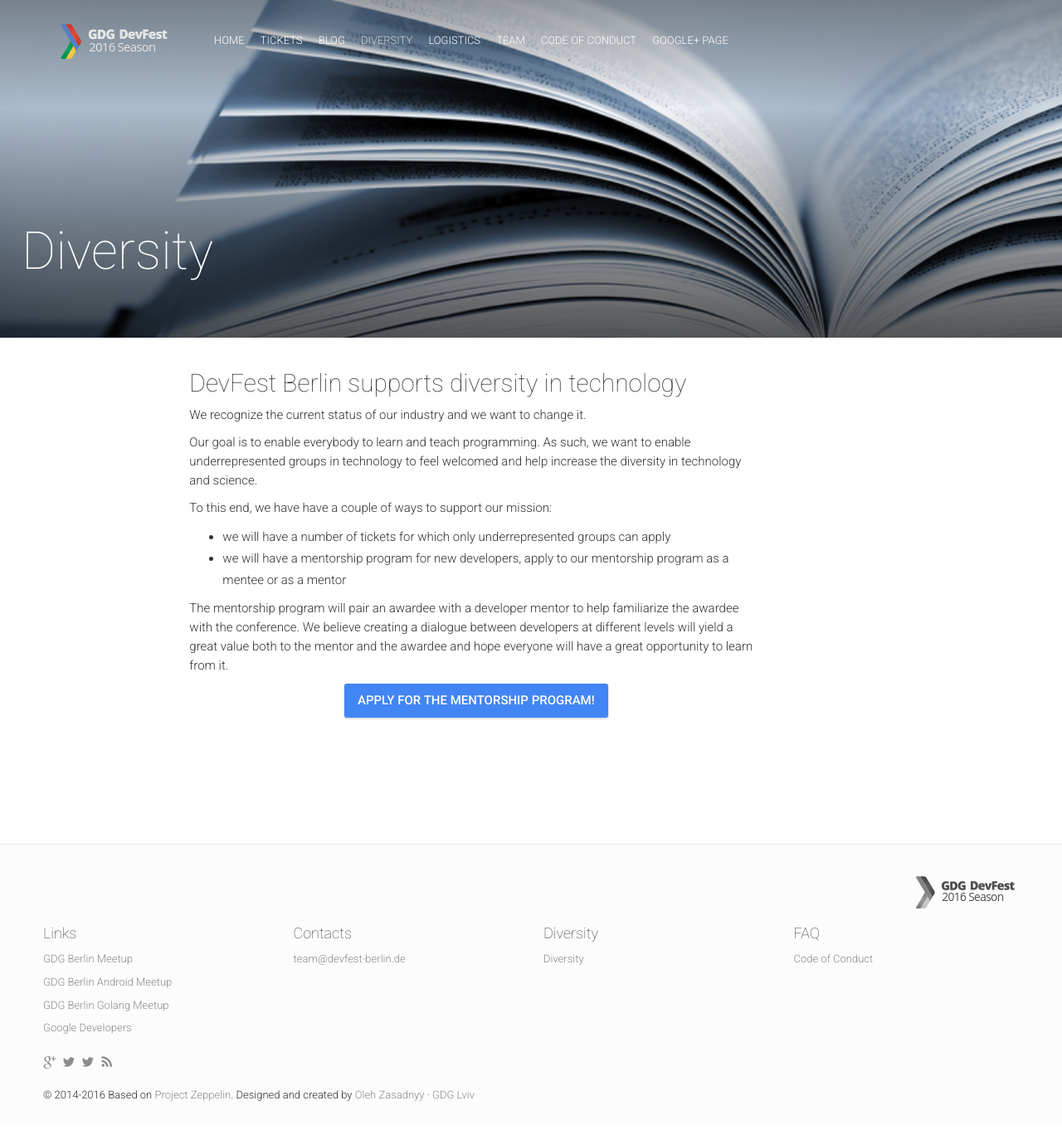
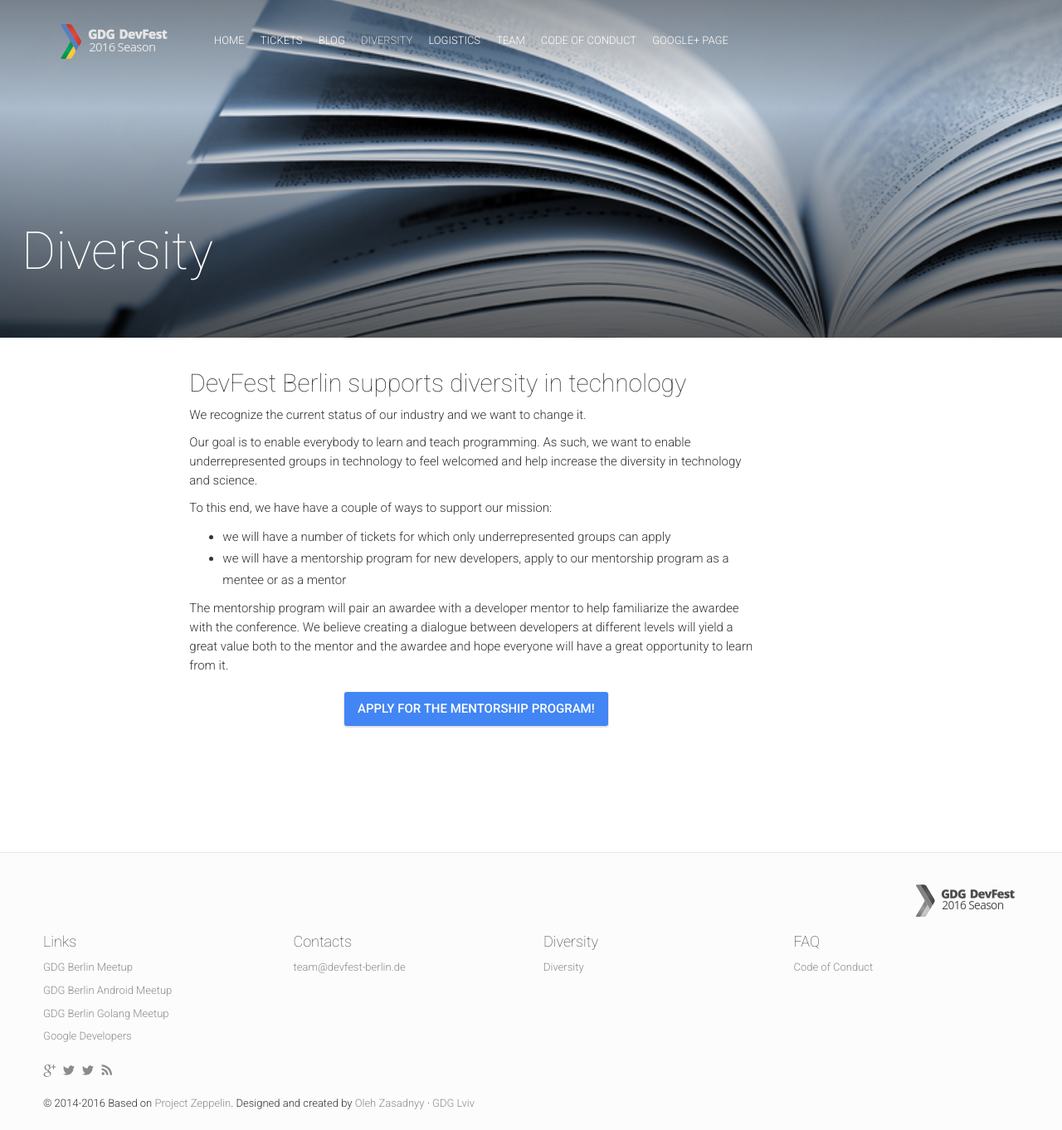
Before and after one commit to devfest-berlin/2016.devfest-berlin.de, a Jekyll site: the page built from diversity.md, in a window 1280 px wide and 1362 px high. Shown: the whole window at 83% size. Built offline with Jekyll 4.4.1, drawn with Linux system fonts in a browser that asks for light colours; nearby versions of some CDN libraries; comment, search, counter and statistics services are not loaded.

Commit message:
Added 20px margin top on mentorship button

```diff
--- a/diversity.md
+++ b/diversity.md
@@ -25,7 +25,7 @@
 from it.
 
 <img class="img-responsive feature-image" src="{{ site.baseurl }}/img/posts/cod.jpg" style="display:none">
-<div class="text-center">
+<div class="text-center" style="margin-top: 20px">
   <p>
     <a class="btn btn-primary waves-effect waves-button waves-light waves-float"
       href="https://docs.google.com/forms/d/e/1FAIpQLSfAPUf1lxG8b6fb1hc_MqLxGoM2HiTZ0UOXAShg5_PhonQ6mQ/viewform?c=0&w=1">
```
